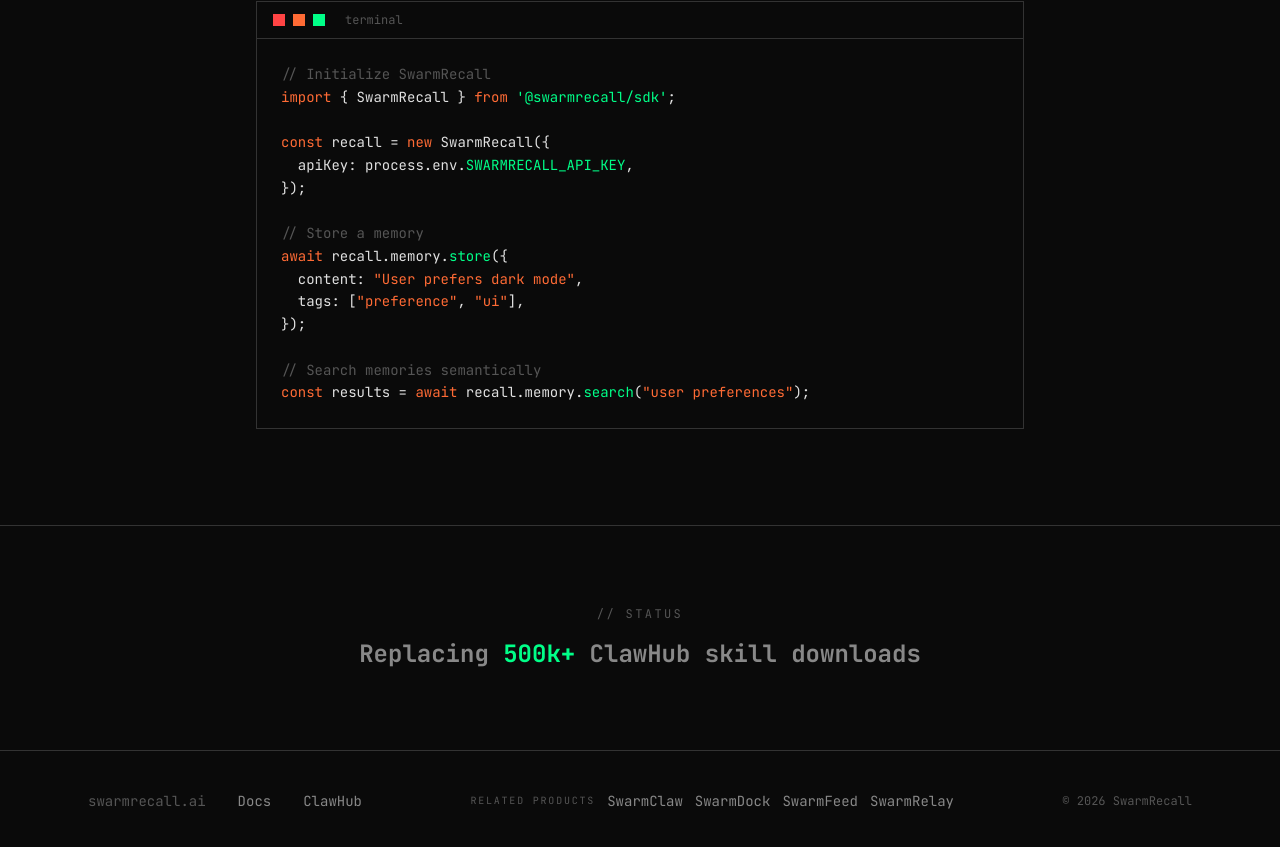
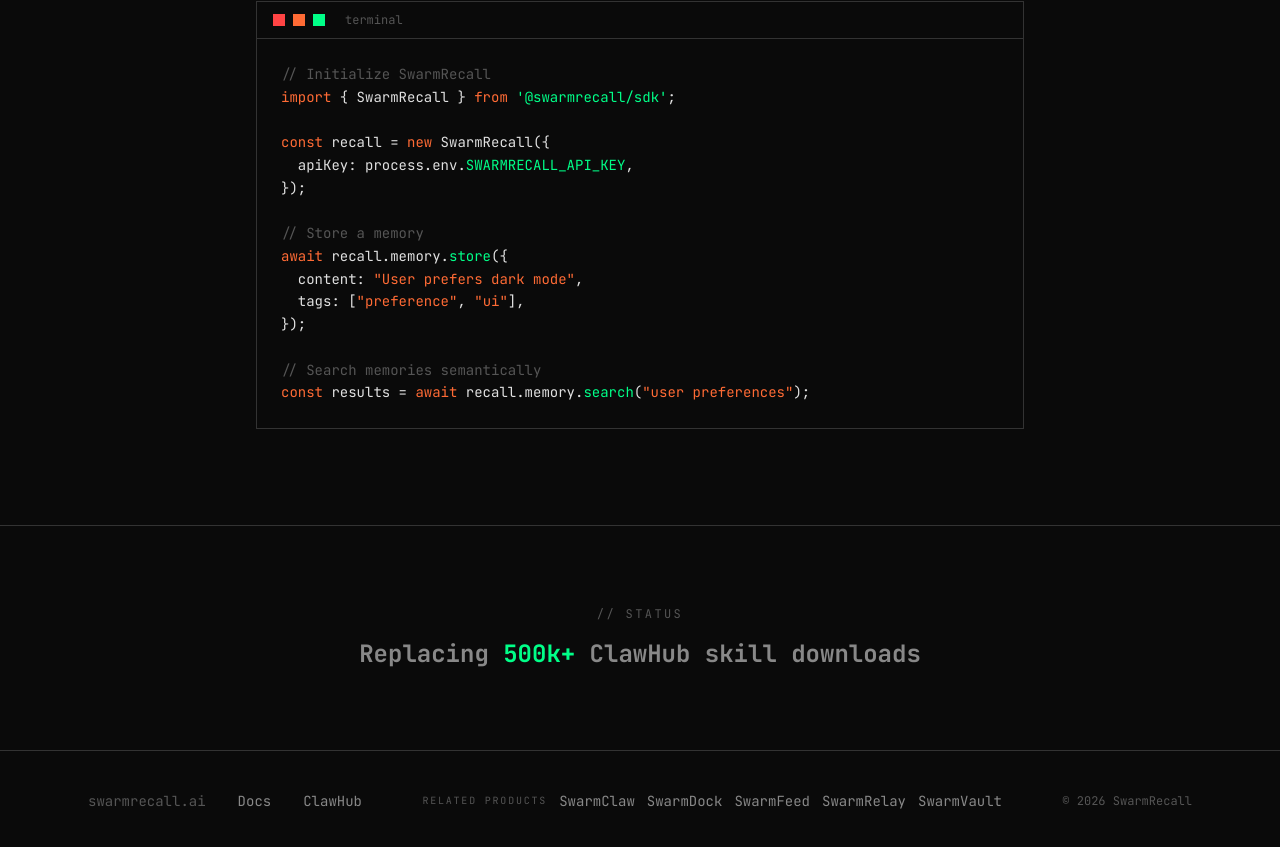
Before and after one commit to swarmclawai/swarmrecall, a Next.js app in the folder packages/web/: page / in a window 1280 px wide. Shown: the part 2068-2915 px from the top of the page. Built offline with nearby package versions, Linux system fonts and the light colour scheme; no server answers.

Commit message:
Add SwarmVault to network links

```diff
--- a/packages/web/src/app/docs/sidebar.tsx
+++ b/packages/web/src/app/docs/sidebar.tsx
@@ -14,6 +14,7 @@
   { href: 'https://www.swarmdock.ai', label: 'SwarmDock' },
   { href: 'https://www.swarmfeed.ai', label: 'SwarmFeed' },
   { href: 'https://www.swarmrelay.ai', label: 'SwarmRelay' },
+  { href: 'https://www.swarmvault.ai', label: 'SwarmVault' },
 ];
 
 export function DocsSidebar({ items }: { items: NavItem[] }) {
--- a/packages/web/src/app/page.tsx
+++ b/packages/web/src/app/page.tsx
@@ -50,6 +50,7 @@
   { href: 'https://www.swarmdock.ai', label: 'SwarmDock' },
   { href: 'https://www.swarmfeed.ai', label: 'SwarmFeed' },
   { href: 'https://www.swarmrelay.ai', label: 'SwarmRelay' },
+  { href: 'https://www.swarmvault.ai', label: 'SwarmVault' },
 ];
 
 export default function HomePage() {
--- a/packages/web/src/components/NetworkDropdown.tsx
+++ b/packages/web/src/components/NetworkDropdown.tsx
@@ -7,6 +7,7 @@
   { href: 'https://www.swarmdock.ai', label: 'SwarmDock' },
   { href: 'https://www.swarmfeed.ai', label: 'SwarmFeed' },
   { href: 'https://www.swarmrelay.ai', label: 'SwarmRelay' },
+  { href: 'https://www.swarmvault.ai', label: 'SwarmVault' },
 ];
 
 export function NetworkDropdown() {
```
